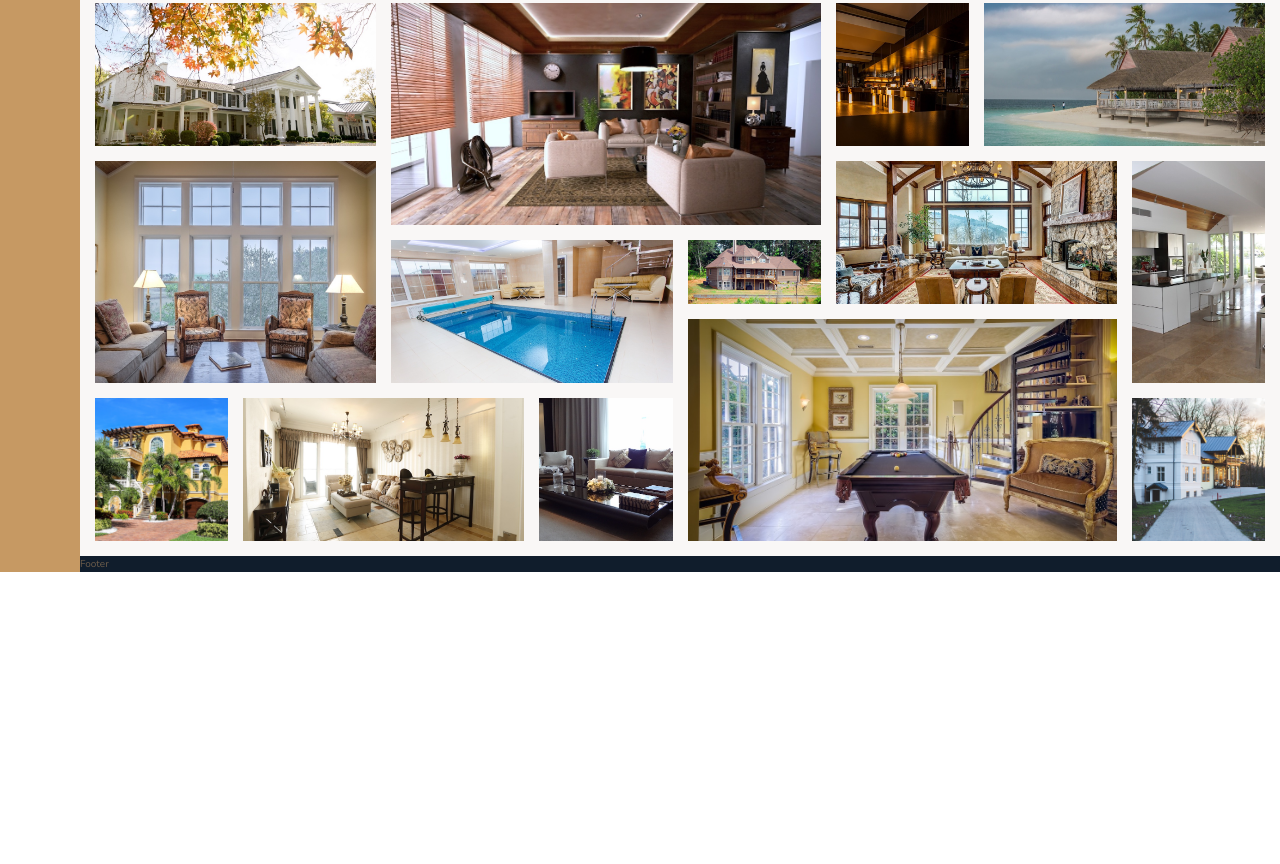
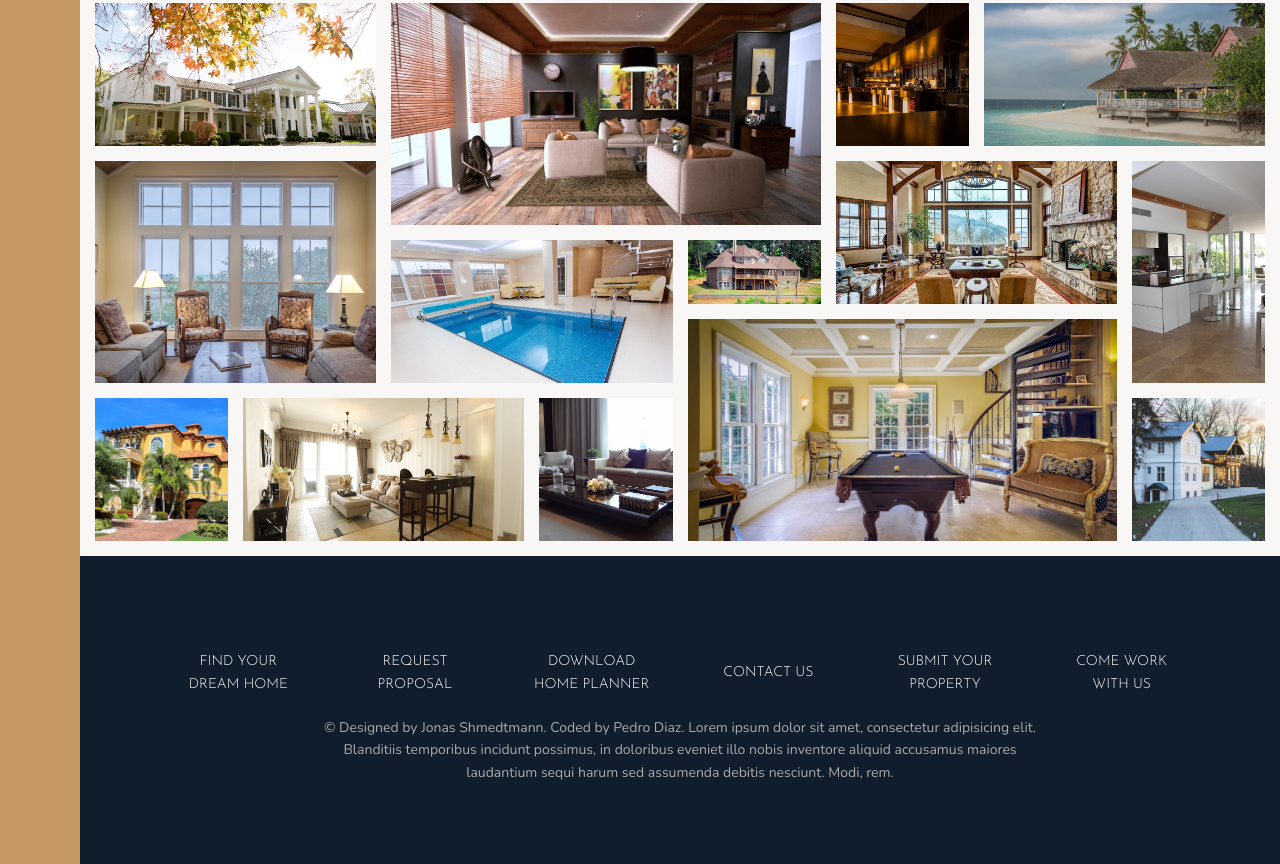
Before and after one commit to PeterDevLATAM/booking-fict, a website: page index.html in a window 1280 px wide. Shown: the part 3084-3948 px from the top of the page. Before the commit the page ends 3656 px from the top, so only its background shows below. Drawn offline with nearby package versions, Linux system fonts and the light colour scheme.

Commit message:
section footer

```diff
--- a/index.html
+++ b/index.html
@@ -344,23 +344,68 @@
         <img src="img/gal-9.jpeg" alt="Gallery image 9" class="gallery__img" />
       </figure>
       <figure class="gallery__item gallery__item--10">
-        <img src="img/gal-10.jpeg" alt="Gallery image 10" class="gallery__img" />
+        <img
+          src="img/gal-10.jpeg"
+          alt="Gallery image 10"
+          class="gallery__img"
+        />
       </figure>
       <figure class="gallery__item gallery__item--11">
-        <img src="img/gal-11.jpeg" alt="Gallery image 11" class="gallery__img" />
+        <img
+          src="img/gal-11.jpeg"
+          alt="Gallery image 11"
+          class="gallery__img"
+        />
       </figure>
       <figure class="gallery__item gallery__item--12">
-        <img src="img/gal-12.jpeg" alt="Gallery image 12" class="gallery__img" />
+        <img
+          src="img/gal-12.jpeg"
+          alt="Gallery image 12"
+          class="gallery__img"
+        />
       </figure>
       <figure class="gallery__item gallery__item--13">
-        <img src="img/gal-13.jpeg" alt="Gallery image 13" class="gallery__img" />
+        <img
+          src="img/gal-13.jpeg"
+          alt="Gallery image 13"
+          class="gallery__img"
+        />
       </figure>
       <figure class="gallery__item gallery__item--14">
-        <img src="img/gal-14.jpeg" alt="Gallery image 14" class="gallery__img" />
+        <img
+          src="img/gal-14.jpeg"
+          alt="Gallery image 14"
+          class="gallery__img"
+        />
       </figure>
-
     </section>
 
-    <footer class="footer">Footer</footer>
+    <footer class="footer">
+      <ul class="nav">
+        <li class="nav__item">
+          <a href="#" class="nav__link">Find your dream home</a>
+        </li>
+        <li class="nav__item">
+          <a href="#" class="nav__link">Request Proposal</a>
+        </li>
+        <li class="nav__item">
+          <a href="#" class="nav__link">Download home planner</a>
+        </li>
+        <li class="nav__item"><a href="#" class="nav__link">Contact us</a></li>
+        <li class="nav__item">
+          <a href="#" class="nav__link">Submit your property</a>
+        </li>
+        <li class="nav__item">
+          <a href="#" class="nav__link">Come work with us</a>
+        </li>
+      </ul>
+      <p class="copyright">
+        &copy; Designed by Jonas Shmedtmann. Coded by Pedro Diaz. Lorem ipsum
+        dolor sit amet, consectetur adipisicing elit. Blanditiis temporibus
+        incidunt possimus, in doloribus eveniet illo nobis inventore aliquid
+        accusamus maiores laudantium sequi harum sed assumenda debitis nesciunt.
+        Modi, rem.
+      </p>
+    </footer>
   </body>
 </html>
--- a/sass/_footer.scss
+++ b/sass/_footer.scss
@@ -1,4 +1,43 @@
-.footer{
-    background-color: $color-secondary;
-    grid-column: full-start/ full-end;
+.footer {
+  background-color: $color-secondary;
+  grid-column: full-start/ full-end;
+  padding: 8rem;
 }
+.nav {
+  list-style: none;
+  display: grid;
+  grid-template-columns: repeat(auto-fit, minmax(15rem, 1fr));
+  grid-gap: 2rem;
+
+  align-items: center;
+
+  &__link:link,
+  &__link:visited {
+      text-decoration: none;
+      color: white;
+      font-size: 1.4rem;
+      font-family: $font-display;
+      text-align: center;
+      text-transform: uppercase;
+      padding: 1.5rem;
+      display: block;
+      transition: all .2s;
+
+      &:hover, &:active{
+          background-color: rgba(white, .05);
+          transform: translateY(-3px);
+      }
+
+  }
+}
+
+.copyright{
+    font-size: 1.4rem;
+    color: $color-grey-light-2;
+    margin-top: 6px;
+    margin-right: auto;
+    margin-left: auto;
+    text-align: center;
+    width: 70%;
+
+}
```
Also changed, not shown: css/style.css.
